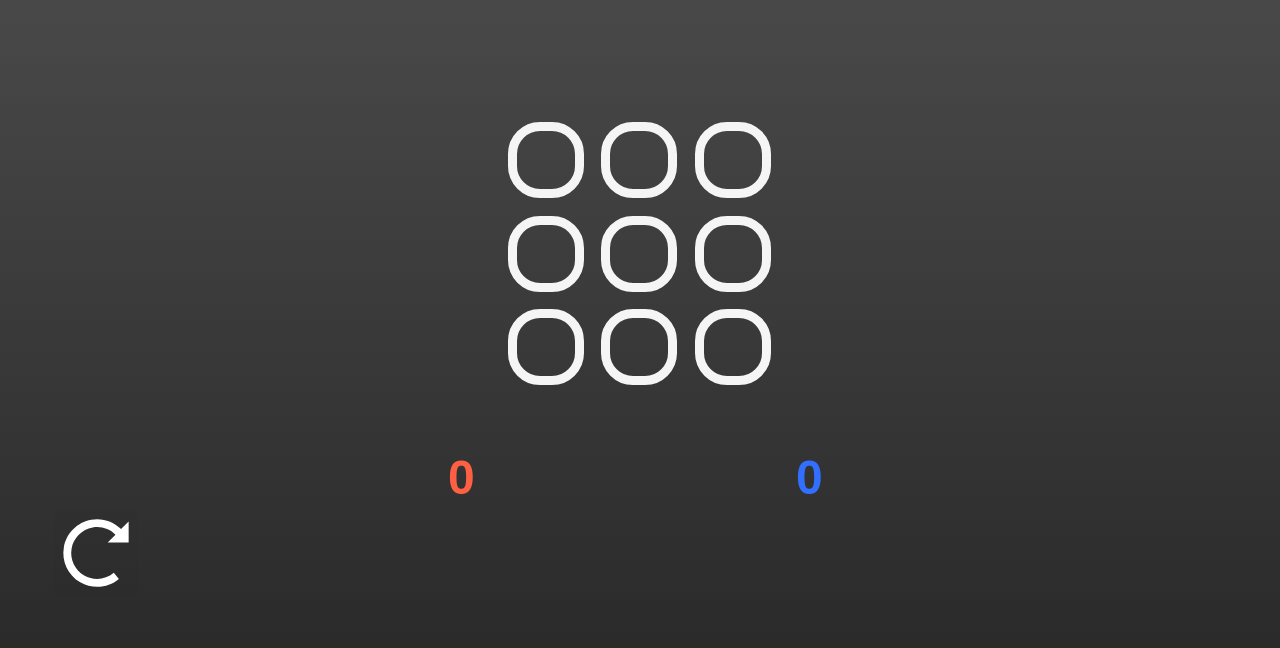
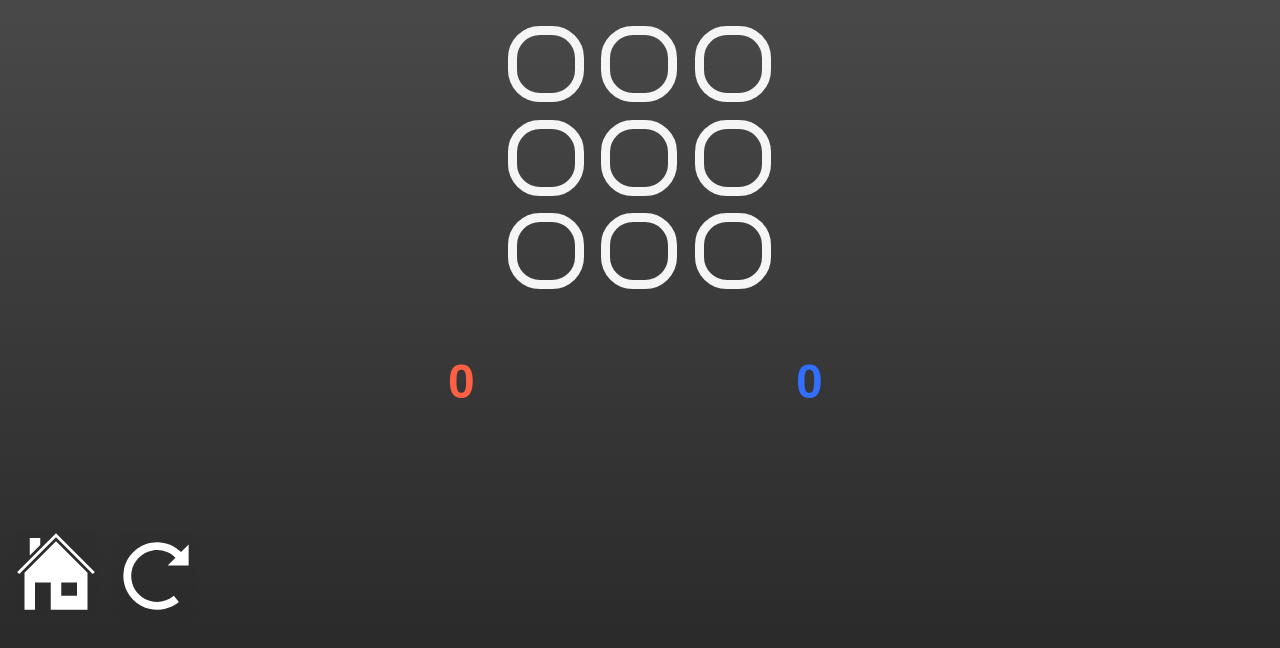
Before and after one commit to Vyxico/vyxico.github.io, a plain HTML site: page apps/tic_tac_toe/index.html in a window 1280 px wide. Shown: the part 156-804 px from the top of the page. Drawn offline with Linux system fonts and the light colour scheme.

Commit message:
fixing up tic tac toe a bit

```diff
--- a/apps/tic-tac-toe.html
+++ b/apps/tic_tac_toe/index.html
@@ -8,9 +8,6 @@
     </head>
     <body>
         <h1 id="title">Tic Tac Toe</h1>
-        <button id="restart_button" onclick="reset()">
-            <img src="tic_tac_toe/resources/sprites/clockwise-rotation.svg">
-        </button>
 
         <div id="cell_container">
             <button cell_index="0" class="cell" onclick="cell_clicked(0)"></button>
@@ -29,7 +26,14 @@
             <h3 id="computer_score">0</h3>
         </div>
 
-        <script src="tic_tac_toe/script.js"></script>
-        <link rel="stylesheet" href="tic_tac_toe/styles.css">
+        <button id="home_button" onclick="location.href='../../home.html'">
+            <img src="../../resources/sprites/home.svg">
+        </button>
+        <button id="restart_button" onclick="reset()">
+            <img src="../../resources/sprites/clockwise-rotation.svg">
+        </button>
+
+        <script src="script.js"></script>
+        <link rel="stylesheet" href="styles.css">
     </body>
 </html>
--- a/apps/tic_tac_toe/styles.css
+++ b/apps/tic_tac_toe/styles.css
@@ -33,6 +33,16 @@ body {
     height: 35vh;
 }
 
+#home_button {
+    width: 12vh;
+    height: 12vh;
+    border: none;
+    background-color: rgba(0, 0, 0, 0);
+    cursor: pointer;
+    position: relative;
+    top: 8.5vh;
+}
+
 #restart_button {
     width: 12vh;
     height: 12vh;
@@ -40,8 +50,7 @@ body {
     background-color: rgba(0, 0, 0, 0);
     cursor: pointer;
     position: relative;
-    top: 60vh;
-    left: 5vh;
+    top: 9vh;
 }
 
 h3 {
```
Also changed, not shown: apps/calculator/index.html (renamed from Calculator/index.html), apps/calculator/script.js (renamed from Calculator/script.js), apps/calculator/style.css (renamed from Calculator/style.css), resources/sprites/clockwise-rotation.svg (renamed from apps/tic_tac_toe/resources/sprites/clockwise-rotation.svg), resources/sprites/home.svg (added).
